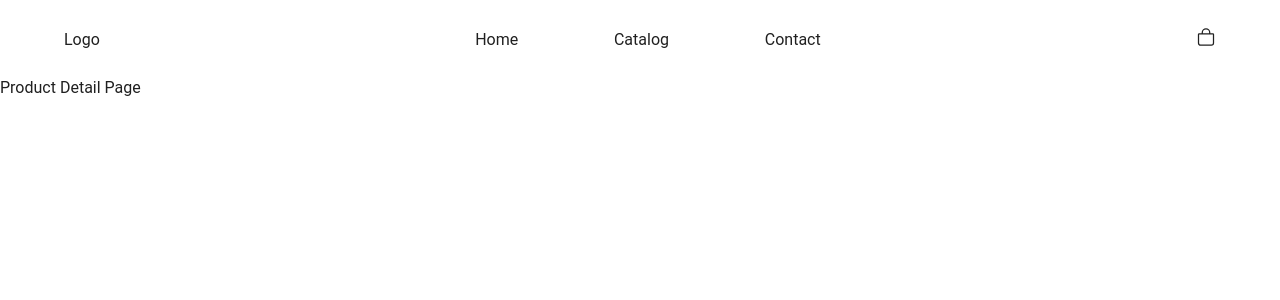
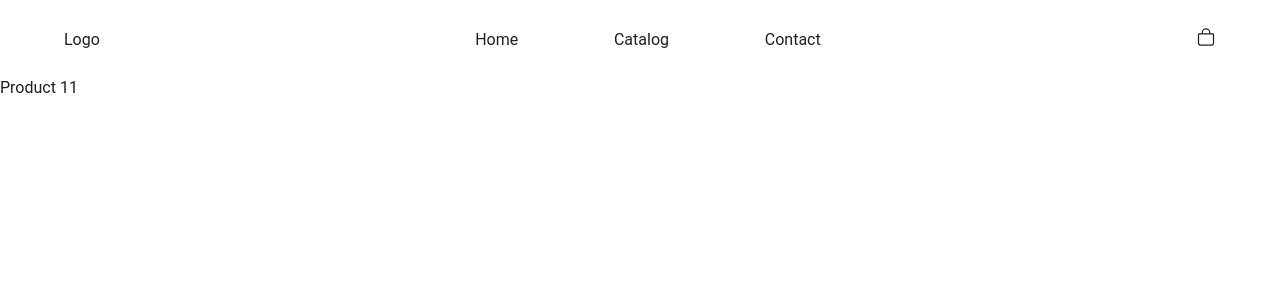
Before and after one commit to JacksonJ97/clothing-store, a React (Create React App) app: page /shop/11 in a window 1280 px wide. Shown: the top 300 px of the page. Built offline with nearby package versions, Linux system fonts and the light colour scheme.

Commit message:
created the product detail page component

```diff
--- a/src/App.js
+++ b/src/App.js
@@ -5,6 +5,7 @@ import styled from "styled-components";
 import Header from "./containers/Header/Header";
 import Home from "./containers/Home/Home";
 import Shop from "./containers/Shop/Shop";
+import ProductDetail from "./containers/ProductDetail/ProductDetail";
 import Contact from "./containers/Contact/Contact";
 
 // Global Styles
@@ -25,7 +26,7 @@ const App = () => {
       <Routes>
         <Route path="/" element={<Home />} />
         <Route path="/shop" element={<Shop />} />
-        <Route path="/shop/:productId" element={<div>Product Detail Page</div>} />
+        <Route path="/shop/:productId" element={<ProductDetail />} />
         <Route path="/contact" element={<Contact />} />
       </Routes>
     </Wrapper>
--- /dev/null
+++ b/src/containers/ProductDetail/ProductDetail.js
@@ -0,0 +1,9 @@
+import { useParams } from "react-router-dom";
+
+const ProductDetail = () => {
+  const { productId } = useParams();
+
+  return <div>Product {productId}</div>;
+};
+
+export default ProductDetail;
```
